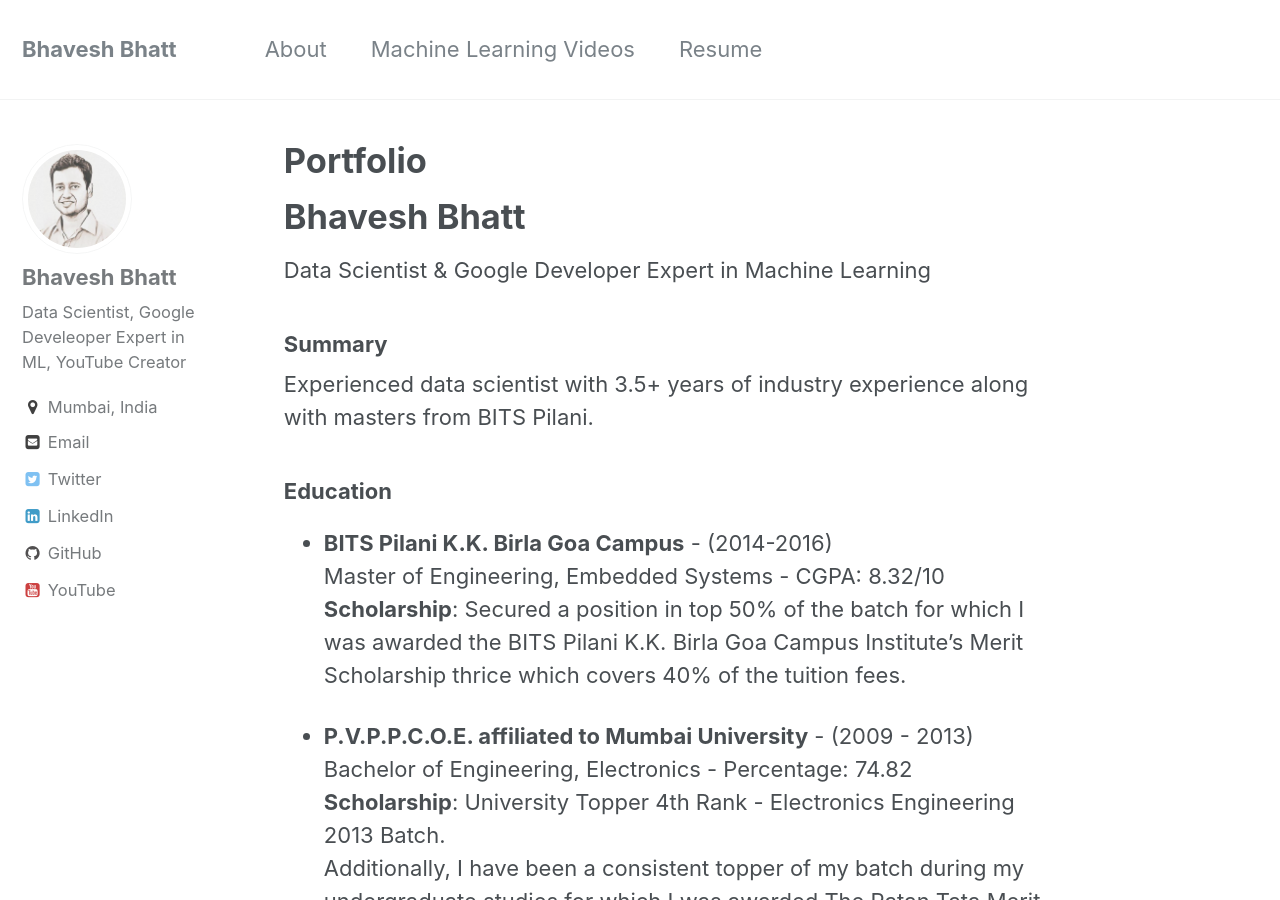
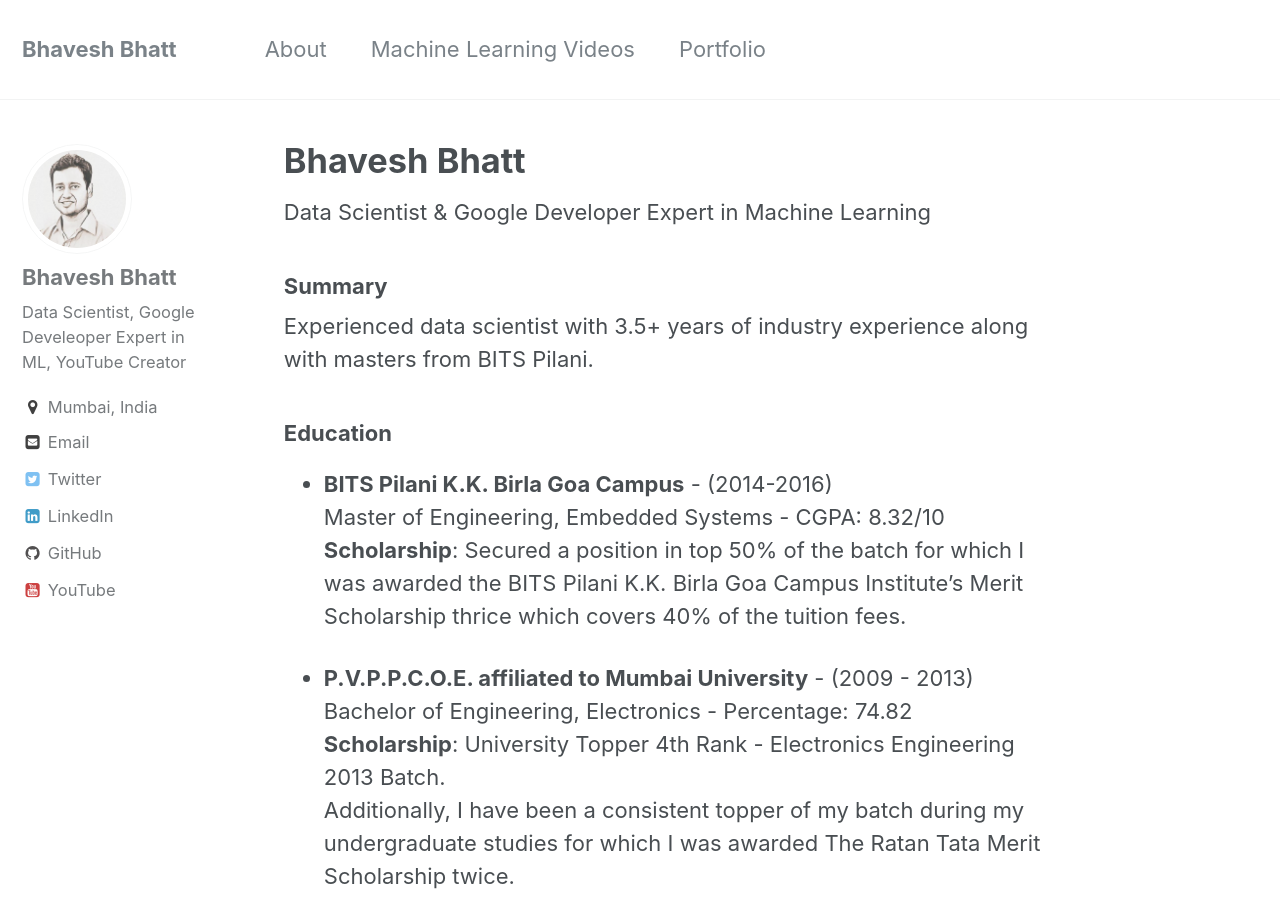
Before and after one commit to bhattbhavesh91/bhattbhavesh91.github.io, a Jekyll site: the page built from _pages/resume.md, in a window 1280 px wide and 900 px high. Built offline with Jekyll 4.4.1, drawn with Linux system fonts in a browser that asks for light colours.

Commit message:
modified resume

```diff
--- a/_data/navigation.yml
+++ b/_data/navigation.yml
@@ -4,8 +4,8 @@ main:
     url: /about/
   - title: "Machine Learning Videos"
     url: /mlvideos/
-  - title: "Resume"
-    url: /resume/
+  - title: "Portfolio"
+    url: /portfolio/
   # - title: "Sample Posts"
   #   url: /year-archive/
   # - title: "Sample Collections"
--- a/_pages/resume.md
+++ b/_pages/resume.md
@@ -1,9 +1,9 @@
 ---
-permalink: /resume/
-title: "Portfolio"
+permalink: /portfolio/
+title: "Bhavesh Bhatt"
 ---
 
-# Bhavesh Bhatt
+<!---# Bhavesh Bhatt-->
 Data Scientist & Google Developer Expert in Machine Learning
 <!---View my pdf resume [here](https://github.com/bhattbhavesh91/resume/raw/master/Resume_Bhavesh_Bhatt.pdf). -->
 
```
